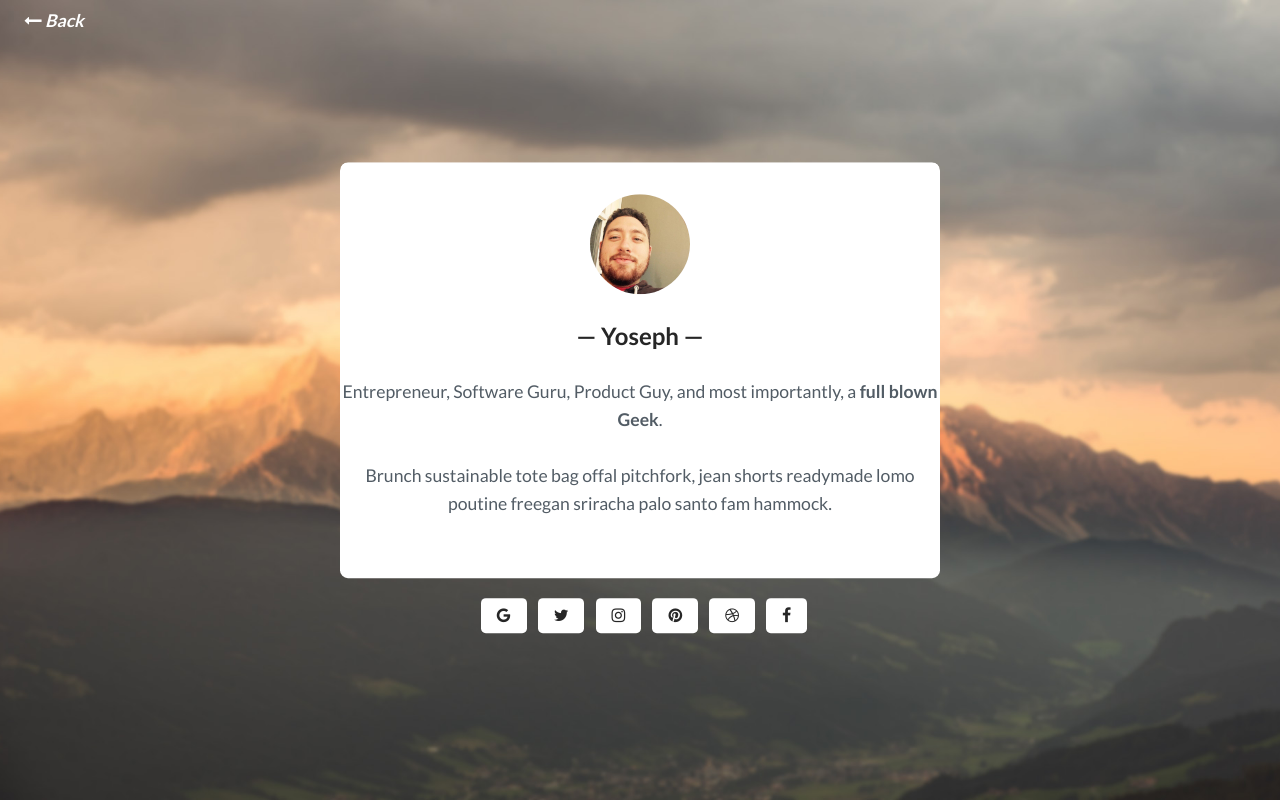
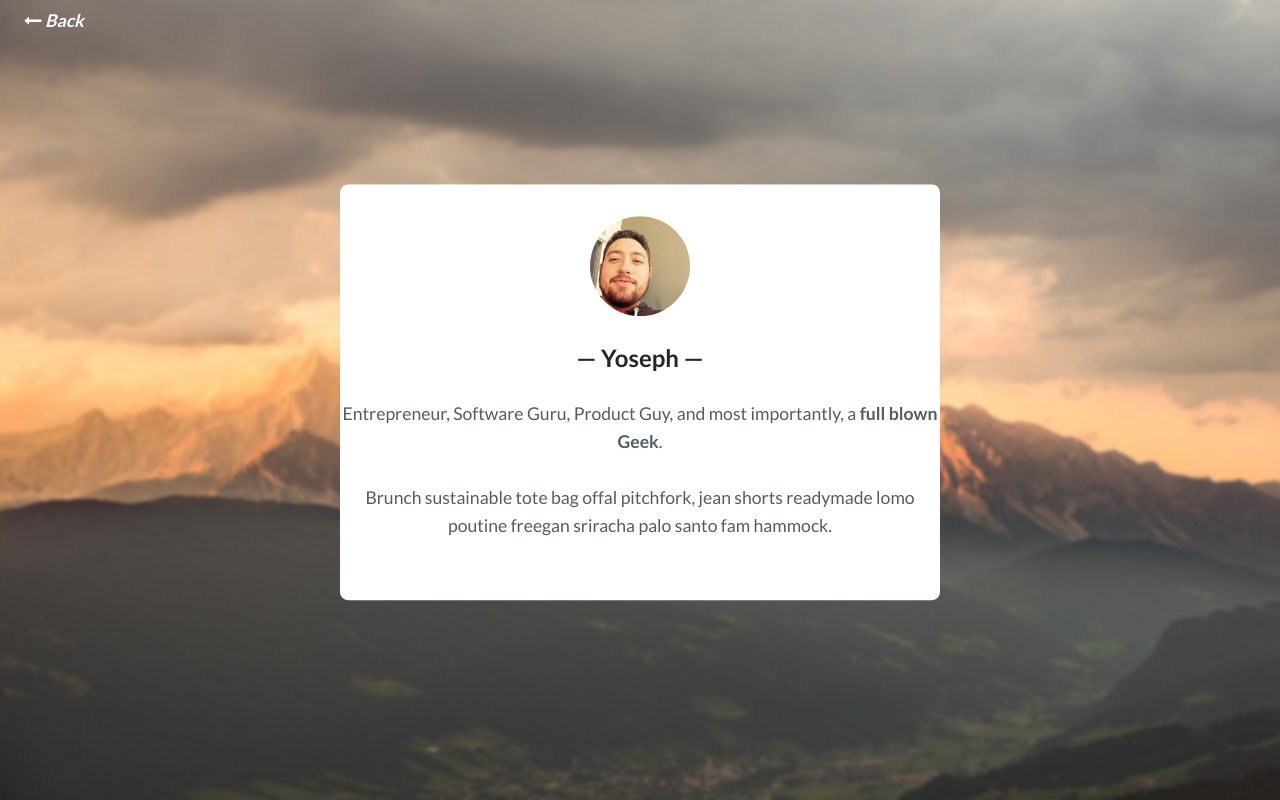
Before and after one commit to radding/radding.github.io, a plain HTML site: page about/index.html in a window 1280 px wide. Drawn offline with Linux system fonts and the light colour scheme.

Commit message:
Removed Social Icons!

```diff
--- a/about/index.html
+++ b/about/index.html
@@ -46,22 +46,10 @@
 
 <ul class="social_footer">
 
-  <li><a href="#" target="_blank"><i class="fa fa-google" aria-hidden="true"></i></a></li>
 
 
-  <li><a href="#" target="_blank"><i class="fa fa-twitter" aria-hidden="true"></i></a></li>
 
 
-  <li><a href="#" target="_blank"><i class="fa fa-instagram" aria-hidden="true"></i></a></li>
-
-
-  <li><a href="#" target="_blank"><i class="fa fa-pinterest" aria-hidden="true"></i></a></li>
-
-
-  <li><a href="#" target="_blank"><i class="fa fa-dribbble" aria-hidden="true"></i></a></li>
-
-
-  <li><a href="#" target="_blank"><i class="fa fa-facebook" aria-hidden="true"></i></a></li>
 
 </ul>
       </div>
```
Also changed, not shown: index.html (+0 -12 lines), indonesia-rocky-mountains/index.html (+0 -12 lines), malaysia-free-swimming/index.html (+0 -12 lines), nevada-on-the-way-to-nevada/index.html (+0 -12 lines), sweden-beautiful-forest/index.html (+0 -12 lines), texas-grand-canyon/index.html (+0 -12 lines), the-wonderful-himalayan/index.html (+0 -12 lines).
